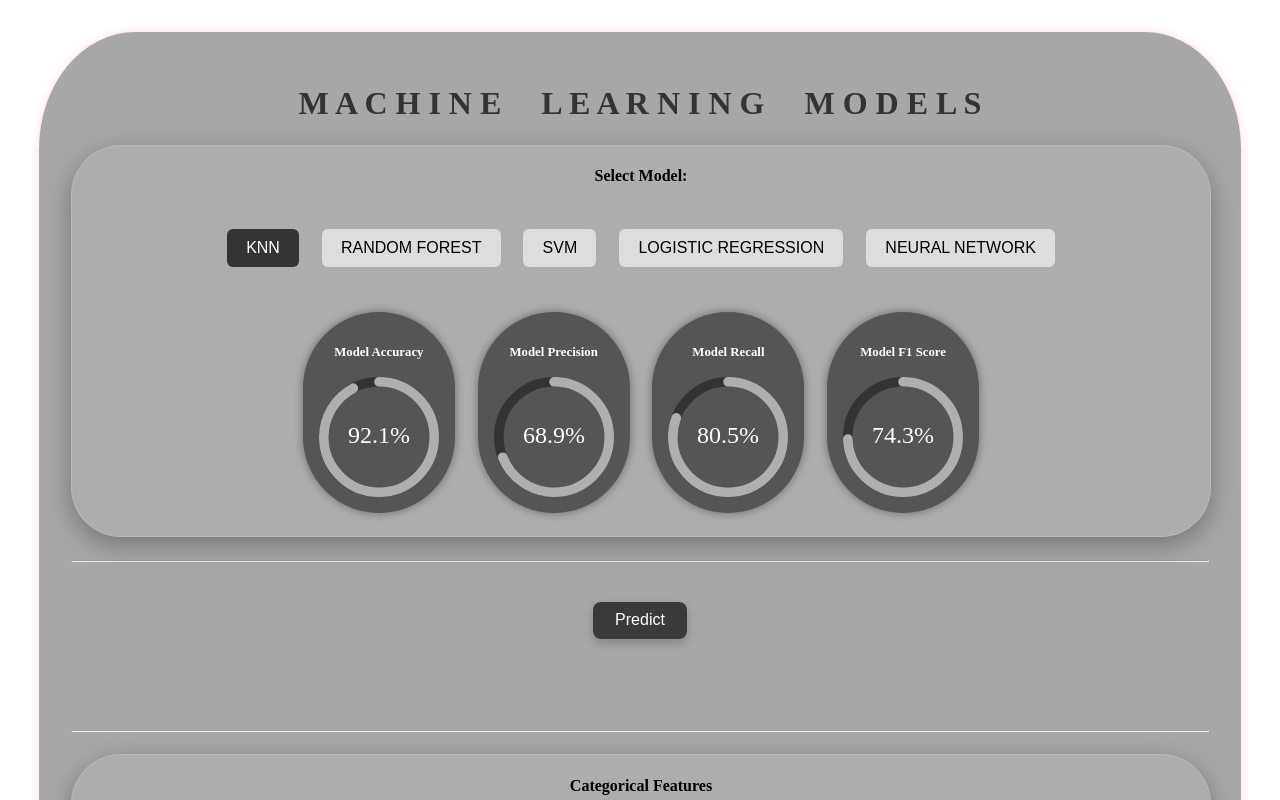
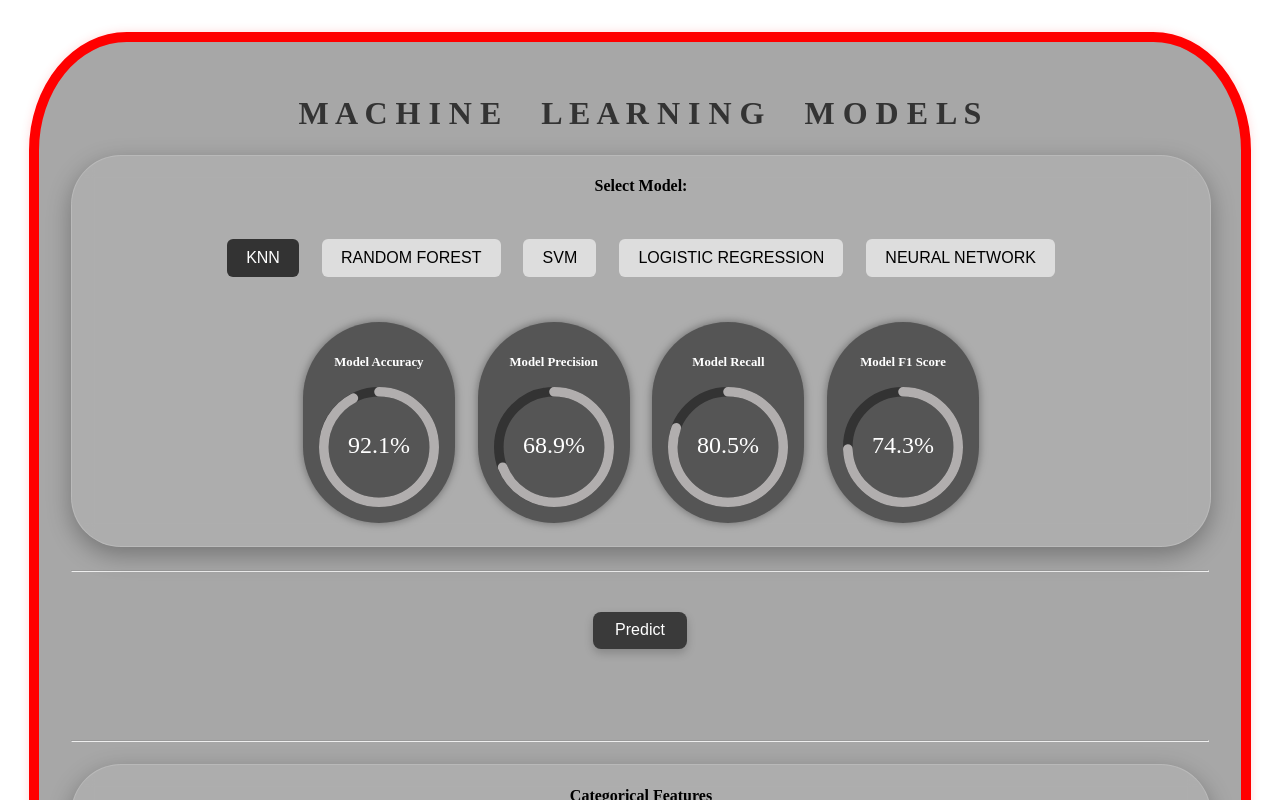
Before and after one commit to Jaturaput-Jongsubcharoen/ML_client, a React (Vite) app: page / in a window 1280 px wide. Shown: the top 800 px of the page. Built offline with nearby package versions, Linux system fonts and the light colour scheme.

Commit message:
Jaturaput_update18

```diff
--- a/src/App.css
+++ b/src/App.css
@@ -9,15 +9,16 @@
 }
 
 .container-for-body {
-  background-color: rgba(145, 145, 145, 0.8) !important;
+  background-color: rgba(145, 145, 145, 0.8) ;
   min-height: 100vh; /* forces visible height */
   display: block;
-  max-width: 100% !important;
-  margin: 2rem auto !important;
-  padding: 2rem !important;
-  box-shadow: 0 0 10px rgba(255, 77, 79, 0.2) !important;
-  border-radius: 8% !important;
-  width: 90% !important;
+  max-width: 100%;
+  margin: 2rem auto;
+  padding: 2rem;
+  border: 10px solid red;
+  box-shadow: 0 0 10px rgba(255, 77, 79, 0.2);
+  border-radius: 8%;
+  width: 90%;
 }
 
 .div-first {
```
